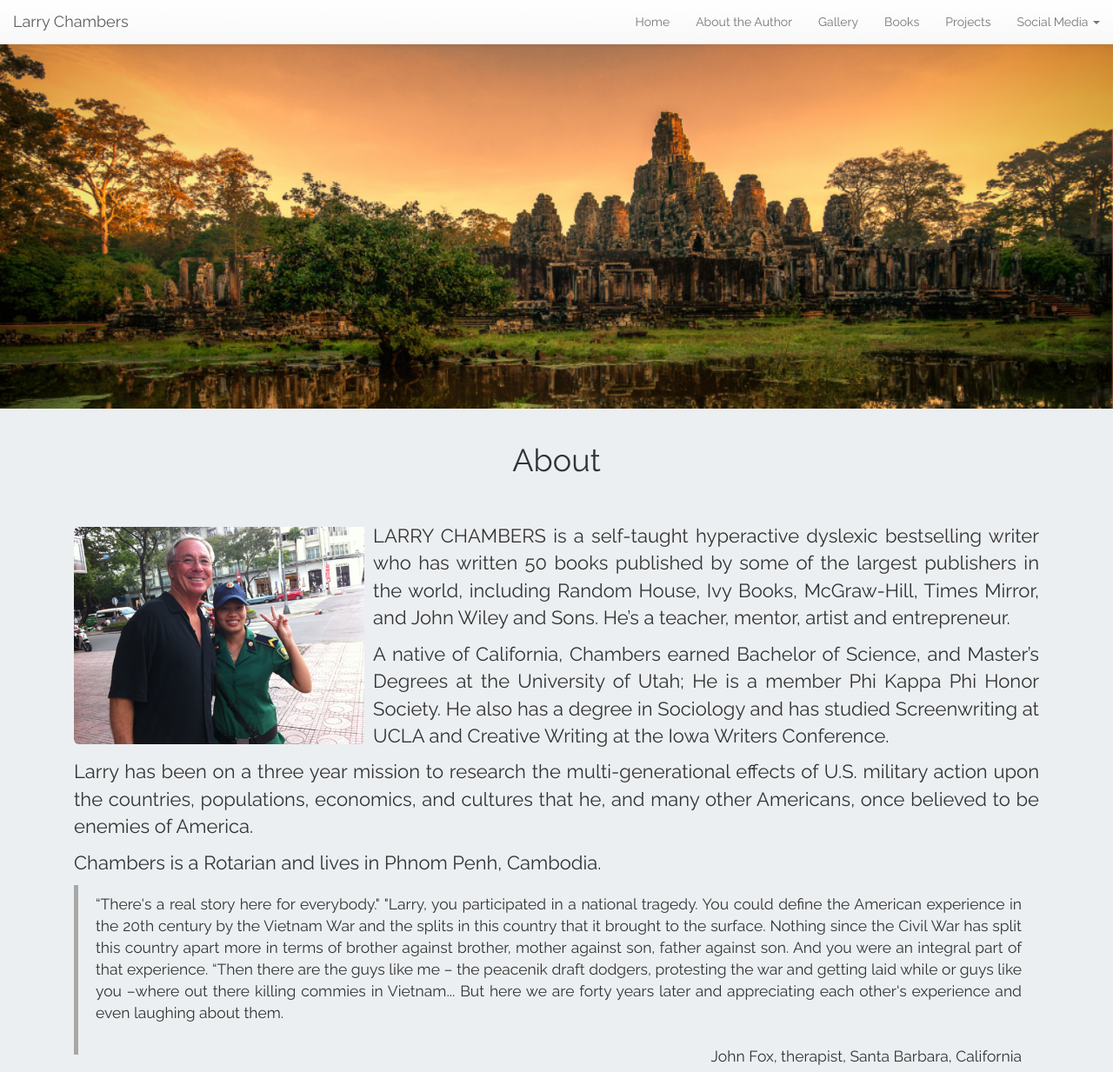
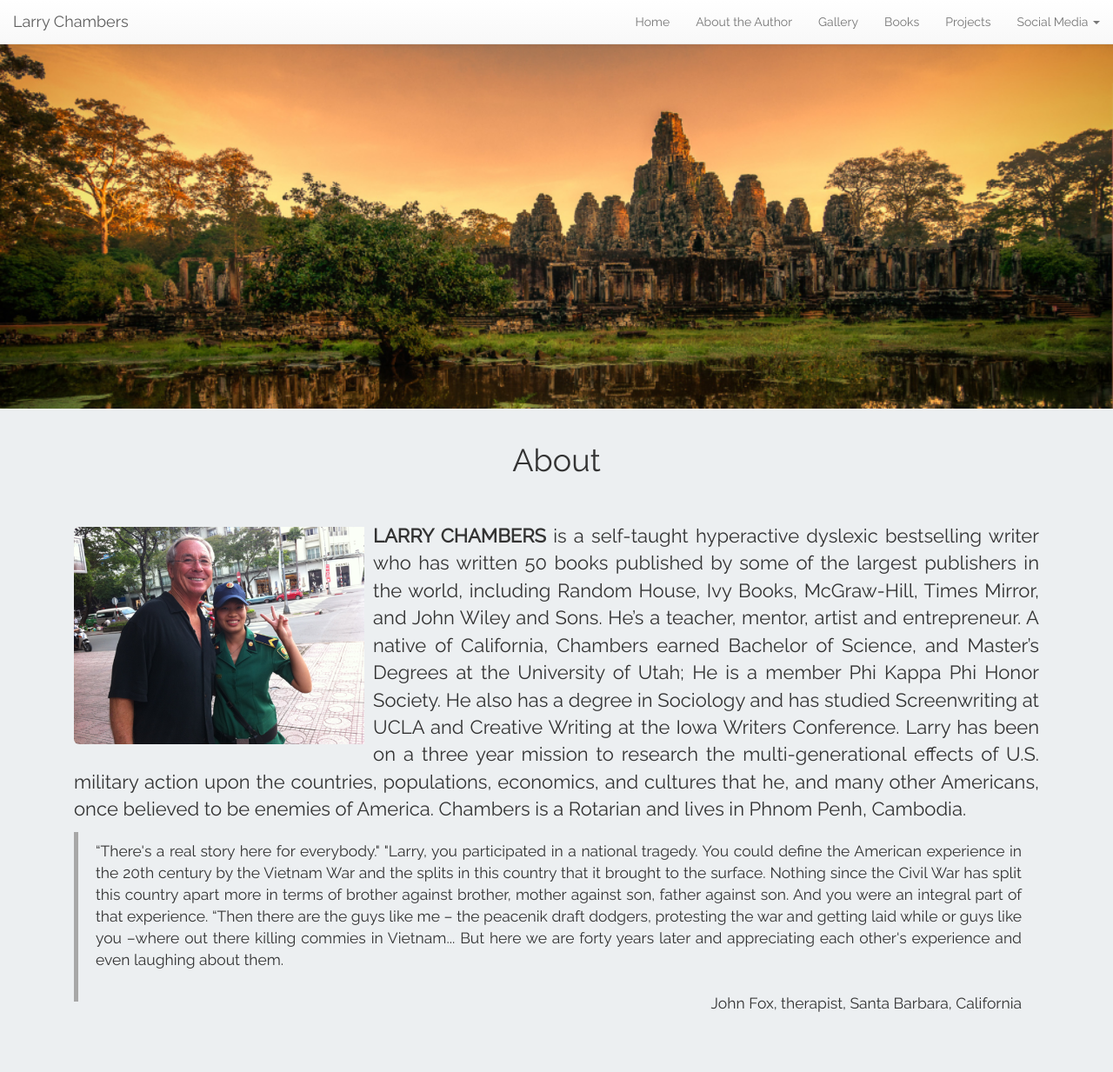
Before and after one commit to larrychambers/larrychambers.github.io, a Jekyll site: the page built from about.md, in a window 1280 px wide and 1233 px high. Shown: the whole window at 87% size. Built offline with Jekyll 4.4.1, drawn with Linux system fonts in a browser that asks for light colours; nearby versions of some CDN libraries.

Commit message:
Update about.md

```diff
--- a/about.md
+++ b/about.md
@@ -5,8 +5,9 @@
 ---
 
 <img class="pull-left img-responsive img-rounded" style="height: 250px; margin-top: 15px; padding-right: 10px;" src="{{ site.url }}/images/author.png" alt="Author"/>
+<p>
 
- LARRY CHAMBERS is a self-taught hyperactive dyslexic bestselling writer who has written 50 books published by some of the largest publishers in the world, including Random House, Ivy Books, McGraw-Hill, Times Mirror, and John Wiley and Sons. He’s a teacher, mentor, artist and entrepreneur.
+ <b>LARRY CHAMBERS</b> is a self-taught hyperactive dyslexic bestselling writer who has written 50 books published by some of the largest publishers in the world, including Random House, Ivy Books, McGraw-Hill, Times Mirror, and John Wiley and Sons. He’s a teacher, mentor, artist and entrepreneur.
 
 
 A native of California, Chambers earned Bachelor of Science, and Master’s Degrees at the University of Utah; He is a member Phi Kappa Phi Honor Society. He also has a degree in Sociology and has studied Screenwriting at UCLA and Creative Writing at the Iowa Writers Conference.
@@ -15,6 +16,8 @@
 Larry has been on a three year mission to research the multi-generational effects of U.S. military action upon the countries, populations, economics, and cultures that he, and many other Americans, once believed to be enemies of America.
 
 Chambers is a Rotarian and lives in Phnom Penh, Cambodia.
+
+</p>
 
 <blockquote>
   <p>
```
